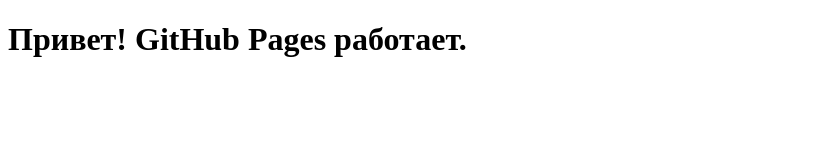
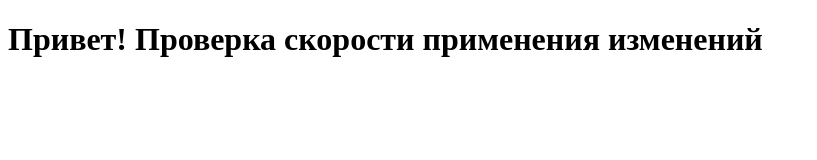
Before and after one commit to Casua1-nickname/github.io, a plain HTML site: page index.html in a window 1280 px wide. Shown: the whole page, without its empty margins (0-817 px from the left). Drawn offline with Linux system fonts and the light colour scheme.

Commit message:
Update header text in index.html

```diff
--- a/index.html
+++ b/index.html
@@ -4,6 +4,6 @@
     <title>Мой новый сайт!</title>
 </head>
 <body>
-    <h1>Привет! GitHub Pages работает.</h1>
+    <h1>Привет! Проверка скорости применения изменений</h1>
 </body>
 </html>
```
